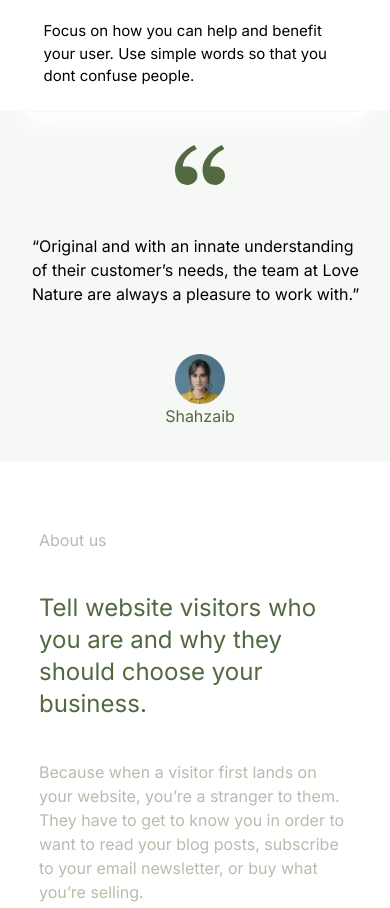
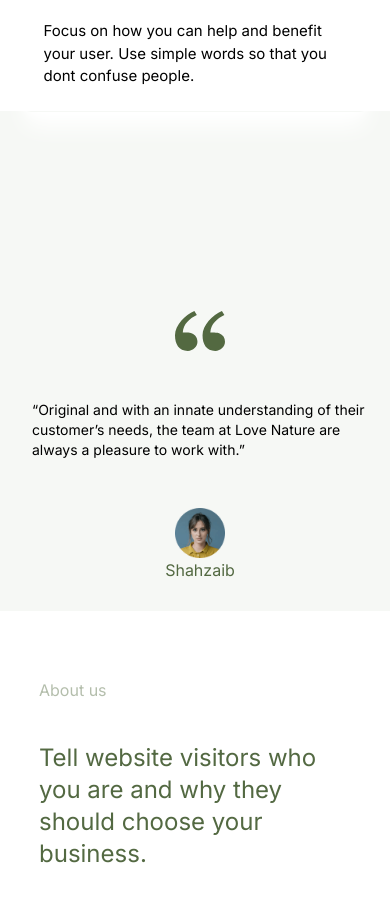
Before and after one commit to shahzaibee/Frontend-ui, a Next.js app: page / in a window 390 px wide. Shown: the part 2409-3317 px from the top of the page. Built offline with nearby package versions, Linux system fonts and the light colour scheme.

Commit message:
responsive issue

```diff
--- a/src/components/testinomial.tsx
+++ b/src/components/testinomial.tsx
@@ -5,13 +5,13 @@ import Image from "next/image";
 
 const Testinomial = () => {
   return (
-    <div className="md:h-[350px] h-[350px] w-full bg-[#f6f8f5] mt-[20px] md:mt-0 overflow-x-hidden">
+    <div className="md:h-[350px]  pt-40 md:pt-0 h-[500px]  w-full bg-[#f6f8f5] mt-[20px] md:mt-0 overflow-x-hidden">
       <div className="flex flex-col justify-center gap-y-4 lg:py-4 items-center mx-auto md:p-10 h-[350px] w-[400px] md:w-[500px]">
         <div className="text-[#c5cdbf] flex flex-col justify-center items-center gap-y-5">
           <Image src={testiPic} alt="test" width={50} height={50} />
         </div>
         <div className="flex flex-col justify-center items-center mx-auto md:p-0 md:text-xl p-8">
-          <h1>
+          <h1 className="md:text-lg text-sm">
             “Original and with an innate understanding of their customer’s
             needs, the team at Love Nature are always a pleasure to work with.”
           </h1>
```
